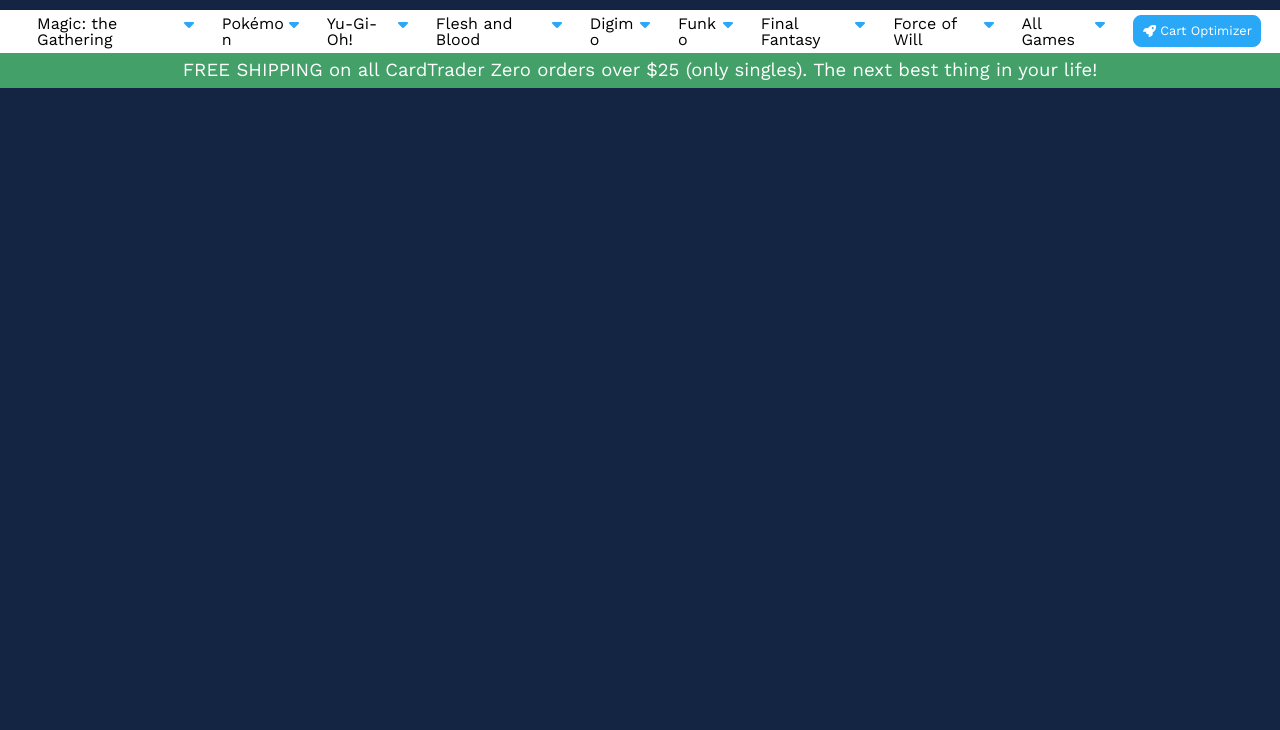
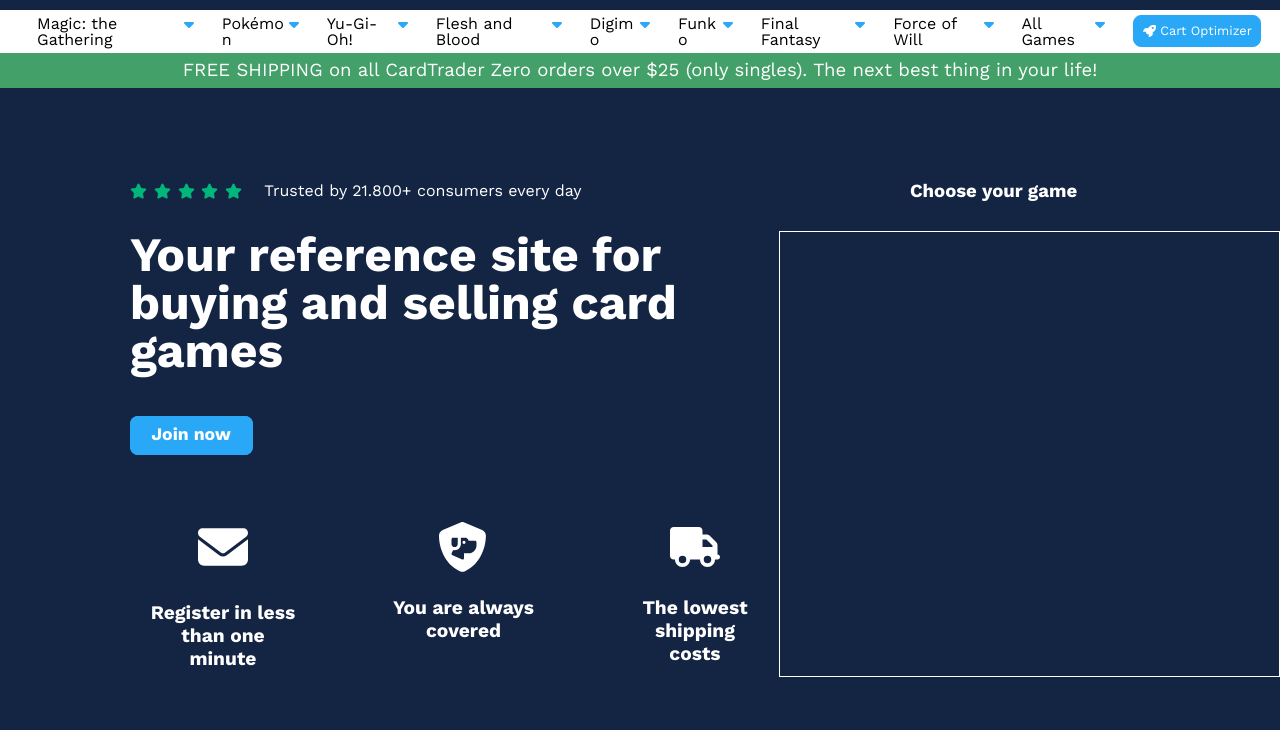
Before and after one commit to Omanaite/happy-copy, a plain HTML site: page index.html in a window 1280 px wide. Shown: the part 70-800 px from the top of the page. Drawn offline with Linux system fonts and the light colour scheme.

Commit message:
header 90%
withoutslider

```diff
--- a/index.html
+++ b/index.html
@@ -54,8 +54,45 @@
             <div class="header-bottom-wrapper">
                 FREE SHIPPING on all CardTrader Zero orders over $25 (only singles). The next best thing in your life!
             </div>
-            <div class="header-footer-wrapper">
+            <div class="header-footer">
+                <div>
+                    <div class="header-footer__wrapper">
+                        <div class="">
+                            <img src="assets/images/star-solid.svg">
+                            <img src="assets/images/star-solid.svg">
+                            <img src="assets/images/star-solid.svg">
+                            <img src="assets/images/star-solid.svg">
+                            <img src="assets/images/star-solid.svg">
+                        </div>
+                        <div class="">Trusted by 21.800+ consumers every day</div>
+                    </div>
+                    <div class="choose-game">Choose your game</div>
+                </div>
+                <div class="">
+                    <div class="reference-container">
+                        <div class="">
+                            <h1>Your reference site for buying and selling card games</h1>
+                            <a href="#" class="join-now">Join now</a>
+                        </div>
+                        <div class="envoltorio">
+                            <div class="uno">
+                                <div><img class="reference-icons" src="assets/images/envelope-solid.svg"></div>
+                                <div><p>Register in less</br> than one minute</p></div>
+                            </div>
+                            <div class="dos">
+                                <div><img class="reference-icons" src="assets/images/shield-dog-solid.svg"></div>
+                                <div>You are always covered</div>
+                            </div>
+                            <div class="tres">
+                                <div><img class="reference-icons" src="assets/images/truck-solid.svg"></div>
+                                <div>The lowest </br>shipping costs</div>
+                            </div>
+                        </div>
+                    </div>
+                    <div class="footer-slider-container">
 
+                    </div>
+                </div>
             </div>
         </header>
     </main>
--- a/styles/header.css
+++ b/styles/header.css
@@ -77,7 +77,6 @@
     display: flex;
     gap: 1.5rem
 }
-
 .header-mid-wrapper>div>div>a{
     width: 126.88px;
     height: 29.19px;
@@ -123,7 +122,6 @@
     margin-left: 0.5rem;
     filter: invert(96%) sepia(0%) saturate(0%) hue-rotate(198deg) brightness(108%) contrast(101%);
 }
-
 .header-mid-wrapper>div>div{
     margin-right: 1rem;
 }
@@ -140,8 +138,127 @@
     height: 23px;
     filter: invert(100%) sepia(0%) saturate(0%) hue-rotate(299deg) brightness(101%) contrast(104%);
 }
-
-.header-footer-wrapper{
+.header-footer{
     background: #142544;
     height: 1000px;
+    display: flex;
+    flex-direction: column;
 }
+.header-footer__wrapper{
+    display: flex;
+    gap: 1.188rem;
+    width: 780px;
+}
+.header-footer__wrapper>div{
+    display: flex;
+    gap: 0.369rem;
+    place-self: center;
+}
+.header-footer__wrapper>div>img{
+    width: 17px;
+    height: 16px;
+    font-style: normal;
+    font-weight: 900;
+    font-size: 15px;
+    line-height: 16px;
+    display: flex;
+    align-items: center;
+    text-align: center;
+    filter: invert(66%) sepia(29%) saturate(6723%) hue-rotate(120deg) brightness(87%) contrast(101%);
+}
+.header-footer__wrapper>div:nth-child(2){
+    color:white;
+    font-family: 'Work Sans';
+    font-style: normal;
+    font-weight: 400;
+    font-size: 16px;
+    line-height: 22px;
+}
+.header-footer>div:first-child{
+    display: flex;
+}
+.footer-slider-container{
+    width: 600px;
+    height: 444.38px;
+    border: #ffffff solid 1px;
+}
+.reference-container{
+    width: 780px;
+    height: 391.23px;
+}
+/* .reference-container>div{
+    width: 780px;
+    height: 245px;
+} */
+.reference-container>div>h1{
+    font-size: 48px !important;
+    margin-bottom: 2.537rem;
+    color: white;
+}
+.header-footer>div:first-child,
+.header-footer>div:nth-child(2){
+    padding-left: 7rem;
+}
+.header-footer>div:first-child{
+    margin-top: 5rem;
+    padding-bottom: 1.524rem;
+}
+.reference-container>div>a{
+    background: #29A8F8;
+    border: 1px solid #29A8F8;
+    border-radius: 8px;
+    padding: .399rem 1.151rem .486rem 1.099rem;
+    margin-bottom: 3rem;
+    font-family: 'Work Sans';
+    font-style: normal;
+    font-weight: 700;
+    font-size: 17.6px;
+    line-height: 26px;
+    text-align: center;
+    color: #FFFFFF;
+    text-decoration: none;
+}
+/* .reference-container>div:nth-child(2)>div{
+    display: flex;
+} */
+.reference-container>div:nth-child(2){
+    display: flex;
+    gap: 1.25rem;
+    padding-top: 3.5rem;
+    text-align: center;
+    flex-basis: 0;
+    flex-grow: 1;
+    flex-shrink: 1;
+}
+.header-footer>div>div:nth-child(2){
+    color: white;
+    align-self: center;
+    font-weight: bold;
+}
+.header-footer>div:nth-child(2){
+    display: flex;
+}
+.reference-icons{
+    width: 50px;
+    height: 50px;
+    font-family: 'Font Awesome 5 Free';
+    font-style: normal;
+    font-weight: 900;
+    font-size: 37.4px;
+    line-height: 38px;
+    padding-bottom: 1rem;
+    filter: invert(100%) sepia(100%) saturate(0%) hue-rotate(20deg) brightness(103%) contrast(101%);
+}
+.envoltorio>.uno,
+.envoltorio>.dos,
+.envoltorio>.tres{
+    display: flex;
+    flex-direction: column;
+    padding: .5rem 1rem;
+    color: white;
+    font-family: 'Work Sans';
+    font-style: normal;
+    font-weight: 700;
+    font-size: 19.2px;
+    line-height: 23px;
+}
```
Also changed, not shown: assets/images/envelope-solid.svg (added), assets/images/shield-dog-solid.svg (added), assets/images/star-solid.svg (added), assets/images/truck-solid.svg (added).
